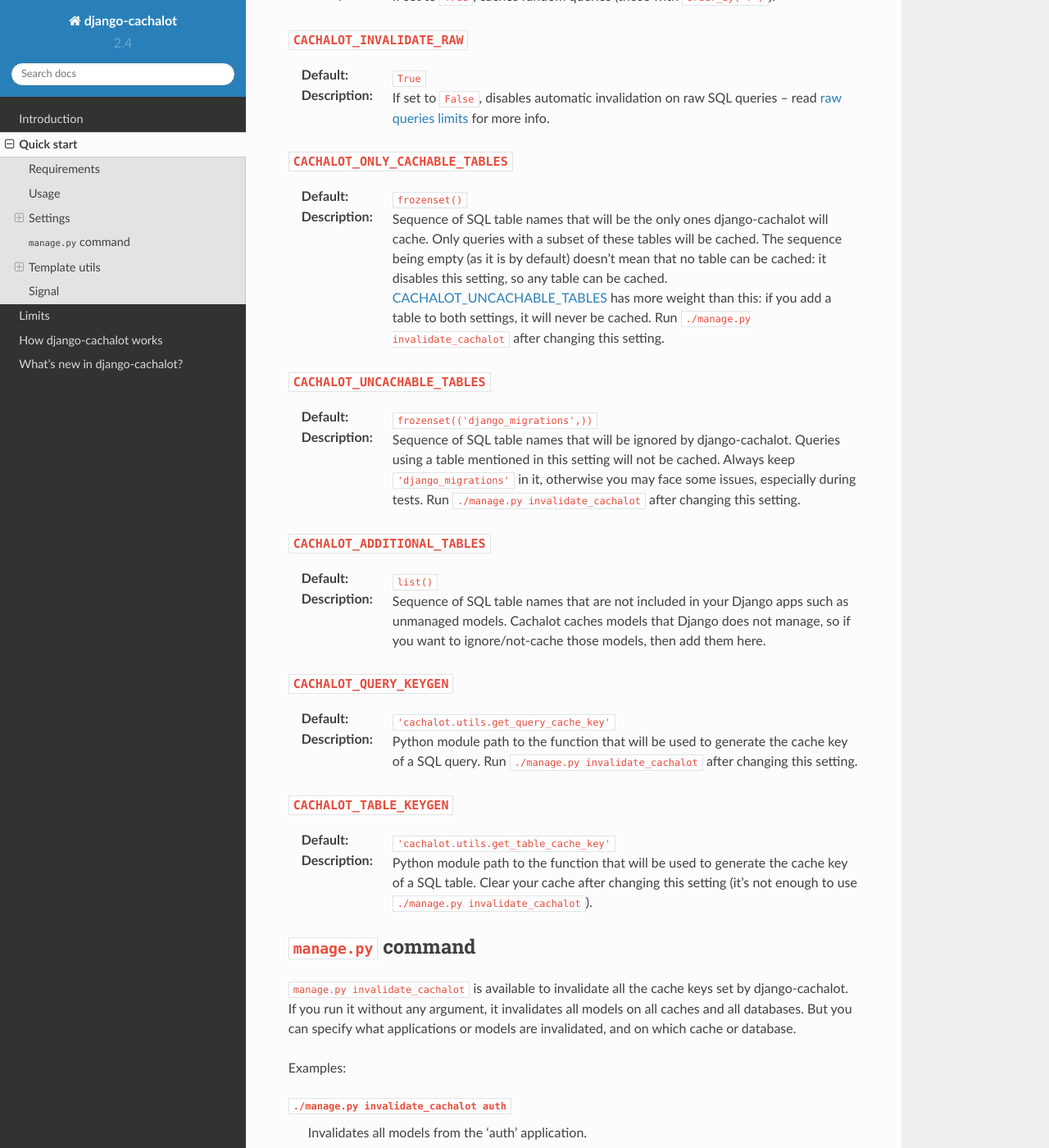
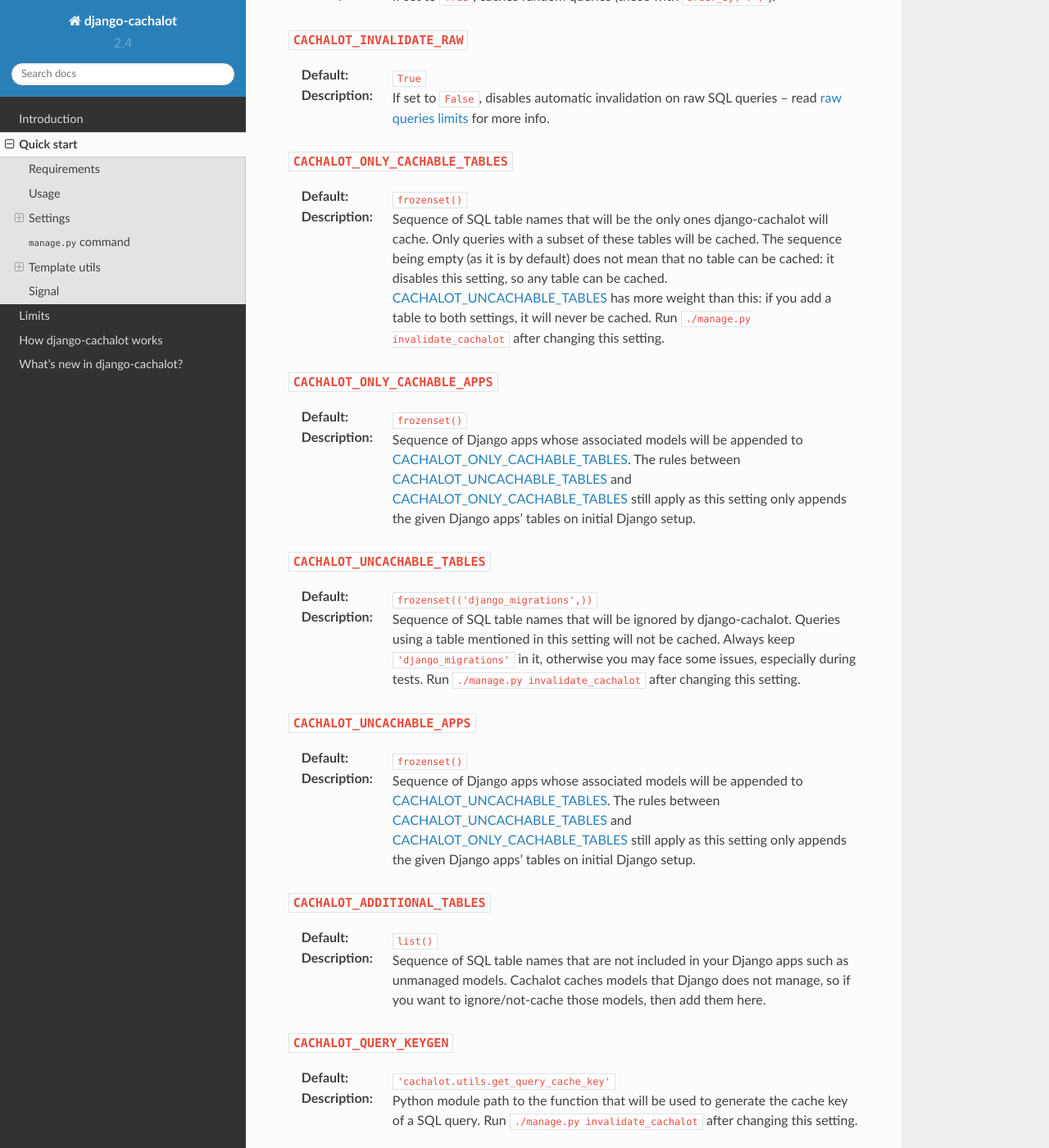
Before and after one commit to noripyt/django-cachalot, a Sphinx documentation site: the page built from docs/quickstart.rst, in a window 1280 px wide and 1400 px high, scrolled down 2011 px. Shown: the whole window at 82% size. Built offline with Sphinx 7.4.7 and the Read the Docs theme 2.0.0, drawn with Linux system fonts in a browser that asks for light colours; pages that are not in the unit, such as notebooks, are missing from menus.

Commit message:
Add CACHALOT_ONLY_CACHABLE_APPS & CACHALOT_UNCACHABLE_APPS (Fixes #186) (#187)

```diff
--- a/CHANGELOG.rst
+++ b/CHANGELOG.rst
@@ -1,5 +1,11 @@
 What’s new in django-cachalot?
 ==============================
+
+2.4.2
+-----
+
+- Add convenience settings `CACHALOT_ONLY_CACHABLE_APPS`
+  and `CACHALOT_UNCACHABLE_APPS`
 
 2.4.1
 -----
--- a/docs/quickstart.rst
+++ b/docs/quickstart.rst
@@ -117,6 +117,8 @@
   SQL queries – read :ref:`raw queries limits <Raw SQL queries>` for more info.
 
 
+.. _CACHALOT_ONLY_CACHABLE_TABLES:
+
 ``CACHALOT_ONLY_CACHABLE_TABLES``
 ~~~~~~~~~~~~~~~~~~~~~~~~~~~~~~~~~
 
@@ -124,11 +126,22 @@
 :Description:
   Sequence of SQL table names that will be the only ones django-cachalot
   will cache. Only queries with a subset of these tables will be cached.
-  The sequence being empty (as it is by default) doesn’t mean that no table
+  The sequence being empty (as it is by default) does not mean that no table
   can be cached: it disables this setting, so any table can be cached.
   :ref:`CACHALOT_UNCACHABLE_TABLES` has more weight than this:
   if you add a table to both settings, it will never be cached.
   Run ``./manage.py invalidate_cachalot`` after changing this setting.
+
+``CACHALOT_ONLY_CACHABLE_APPS``
+~~~~~~~~~~~~~~~~~~~~~~~~~~~~~~~
+
+:Default: ``frozenset()``
+:Description:
+  Sequence of Django apps whose associated models will be appended to
+  :ref:`CACHALOT_ONLY_CACHABLE_TABLES`. The rules between
+  :ref:`CACHALOT_UNCACHABLE_TABLES` and :ref:`CACHALOT_ONLY_CACHABLE_TABLES` still
+  apply as this setting only appends the given Django apps' tables on initial
+  Django setup.
 
 
 .. _CACHALOT_UNCACHABLE_TABLES:
@@ -143,6 +156,17 @@
   Always keep ``'django_migrations'`` in it, otherwise you may face
   some issues, especially during tests.
   Run ``./manage.py invalidate_cachalot`` after changing this setting.
+
+``CACHALOT_UNCACHABLE_APPS``
+~~~~~~~~~~~~~~~~~~~~~~~~~~~~~~~
+
+:Default: ``frozenset()``
+:Description:
+  Sequence of Django apps whose associated models will be appended to
+  :ref:`CACHALOT_UNCACHABLE_TABLES`. The rules between
+  :ref:`CACHALOT_UNCACHABLE_TABLES` and :ref:`CACHALOT_ONLY_CACHABLE_TABLES` still
+  apply as this setting only appends the given Django apps' tables on initial
+  Django setup.
 
 ``CACHALOT_ADDITIONAL_TABLES``
 ~~~~~~~~~~~~~~~~~~~~~~~~~~~~~~
```
Also changed, not shown: 2 other files.
